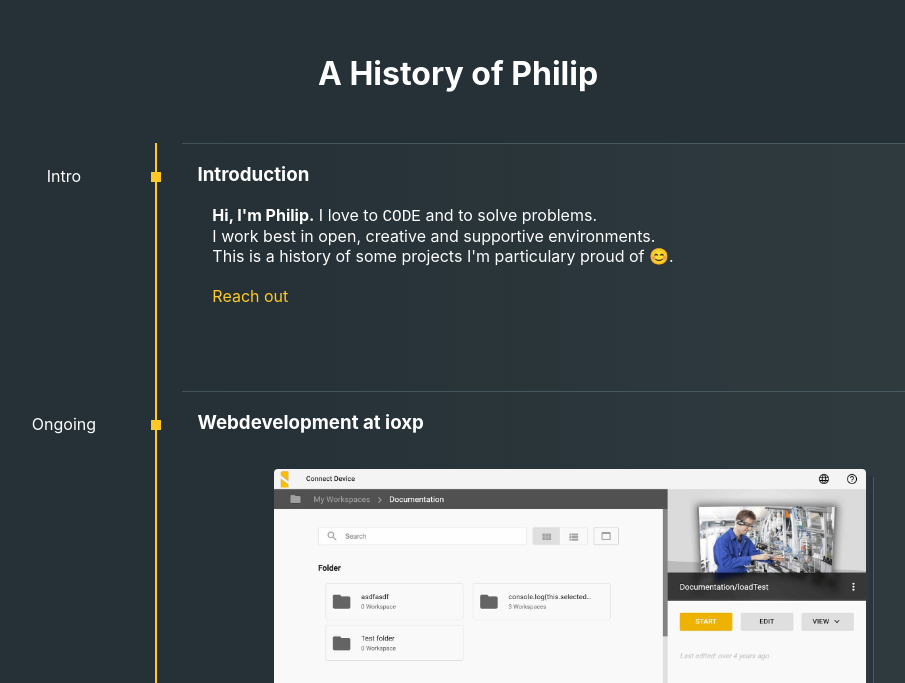
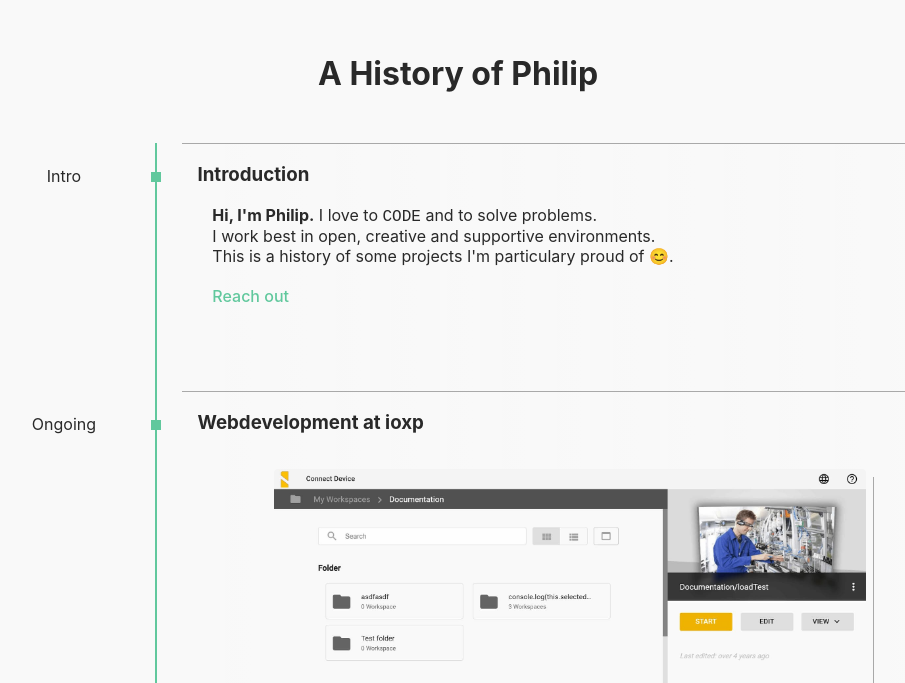
Before and after one commit to poesterlin/portfolio, a Svelte app: page / in a window 1280 px wide. Shown: the part 117-800 px from the top of the page, without its empty margins (182-1087 px from the left). Built offline with nearby package versions, Linux system fonts and the light colour scheme.

Commit message:
respect light theme preference

```diff
--- a/src/App.svelte
+++ b/src/App.svelte
@@ -154,7 +154,7 @@
   :global(body) {
     --accent: #ffca28;
     --background: #253136;
-
+    --borders: #add8e636;
     width: 1000px;
     max-width: 98vw;
     margin: auto;
@@ -165,6 +165,18 @@
     background: linear-gradient(to left, black 5%, var(--background));
     background-size: 100%;
     background-repeat: no-repeat;
+  }
+
+  @media (prefers-color-scheme: light) {
+    :global(body) {
+      --accent: #61c89d;
+      --background: #f9f9f9;
+      --borders: #00000052;
+      color: #292929;
+    }
+    :global(a) {
+      font-weight: 500;
+    }
   }
 
   :global(body:before) {
--- a/src/Entry.svelte
+++ b/src/Entry.svelte
@@ -17,7 +17,7 @@
 
 <style>
   .content {
-    border-top: 1px solid #add8e636;
+    border-top: 1px solid var(--borders);
     margin-bottom: 70px;
     padding: 0 2%;
   }
--- a/src/Image.svelte
+++ b/src/Image.svelte
@@ -47,7 +47,7 @@
   }
   @media (min-width: 600px) {
     button:hover::before {
-      box-shadow: 4px 4px #2e3a3f, 5px 5px var(--accent);
+      box-shadow: 4px 4px var(--background), 5px 5px var(--accent);
     }
     button::before {
       content: "";
@@ -60,7 +60,7 @@
       height: 100%;
       z-index: 0;
       transition: 400ms all;
-      box-shadow: 4px 4px #29353a, 5px 5px #4a5c63;
+      box-shadow: 4px 4px var(--background), 5px 5px var(--borders);
     }
   }
 
```
